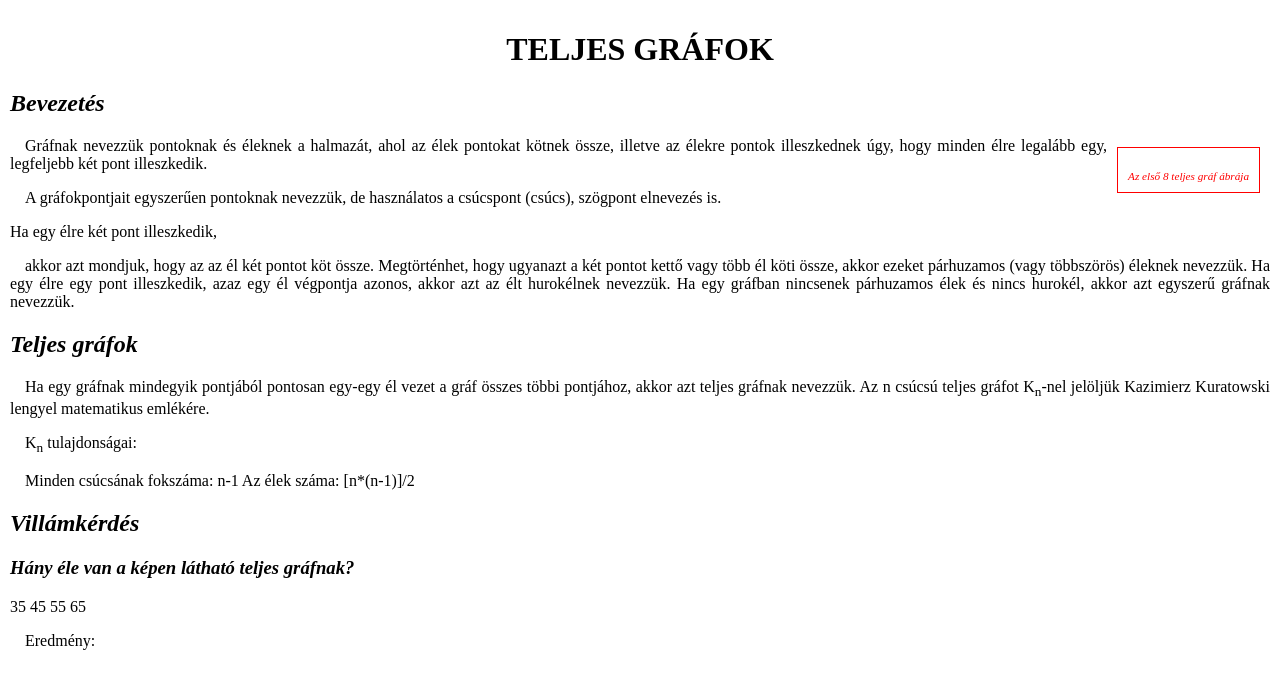
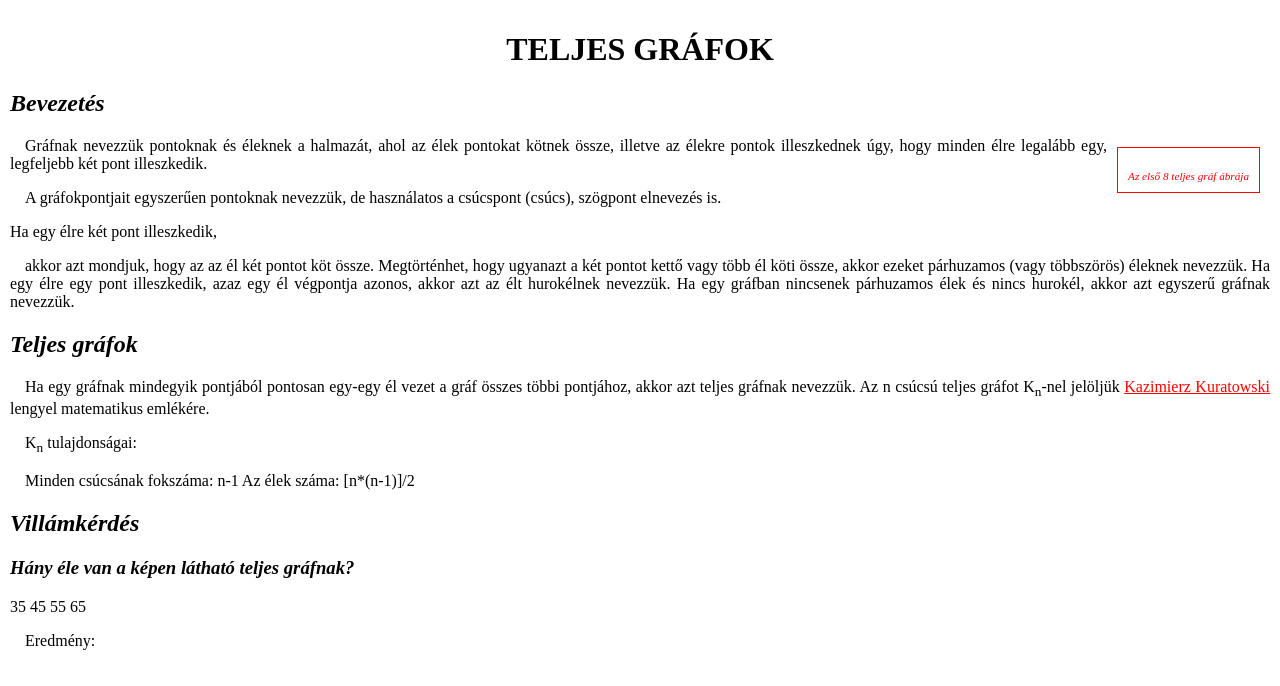
Before and after one commit to Szaklajda/Grafok, a plain HTML site: page index.html in a window 1280 px wide. Drawn offline with Linux system fonts and the light colour scheme.

Commit message:
Update index.html

```diff
--- a/index.html
+++ b/index.html
@@ -38,7 +38,9 @@
     <p>
         Ha egy gráfnak mindegyik pontjából pontosan egy-egy él vezet a gráf összes többi pontjához, akkor azt teljes
         gráfnak
-        nevezzük. Az n csúcsú teljes gráfot K<sub>n</sub>-nel jelöljük Kazimierz Kuratowski lengyel matematikus emlékére.
+        nevezzük. Az n csúcsú teljes gráfot K<sub>n</sub>-nel jelöljük
+         <a href="">Kazimierz Kuratowski</a>
+         lengyel matematikus emlékére.
     </p>
     <p>K<sub>n</sub> tulajdonságai:</p>
     <p>
```
